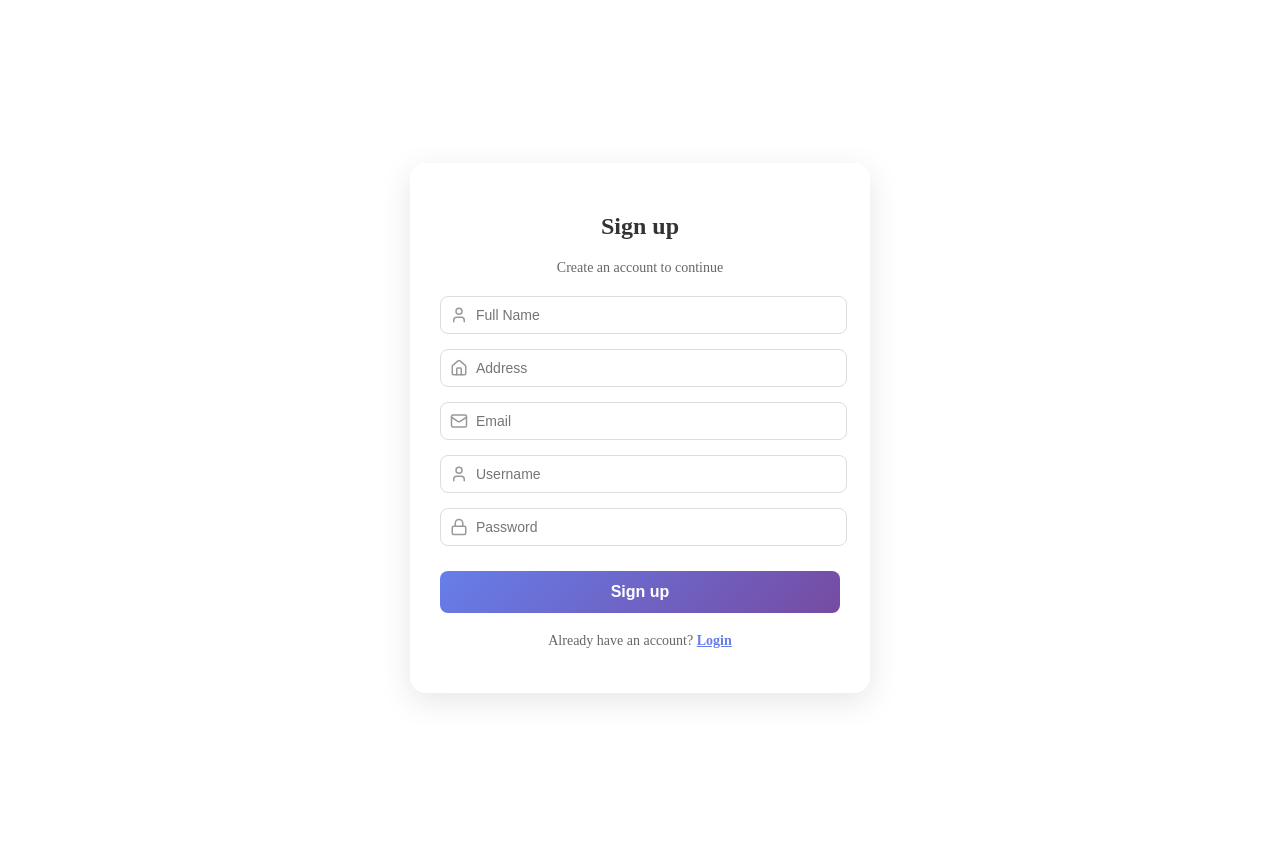
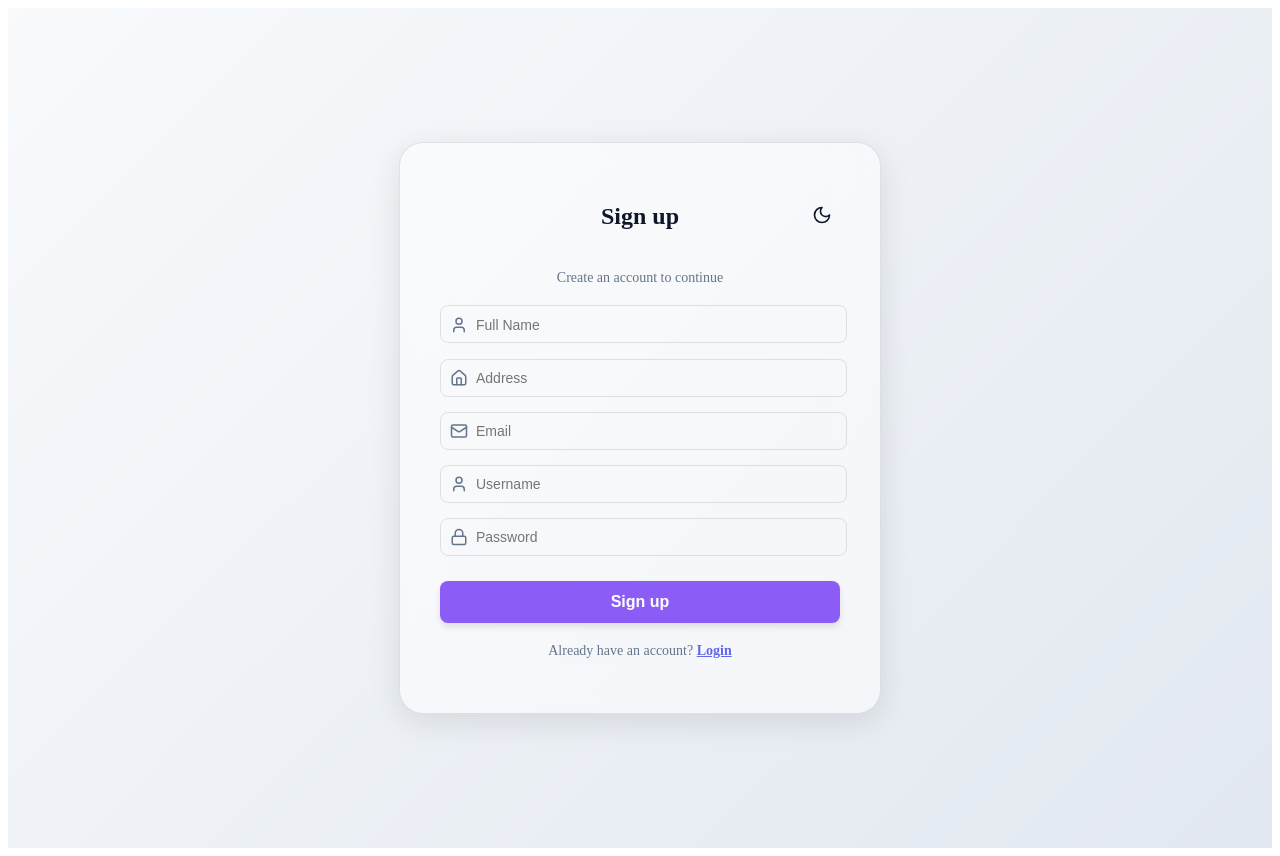
Before and after one commit to sagnik-004/Jurisdict, a React (Vite) app in the folder frontend/: page /d/register in a window 1280 px wide. Both pictures are taken after a click on the element "Sign up". Built offline with nearby package versions, Linux system fonts and the light colour scheme.

Commit message:
website name and detainee update

```diff
--- a/frontend/index.html
+++ b/frontend/index.html
@@ -3,7 +3,7 @@
   <head>
     <meta charset="UTF-8" />
     <meta name="viewport" content="width=device-width, initial-scale=1.0" />
-    <title>Themisync</title>
+    <title>JurisDict</title>
   </head>
   <body>
     <div id="root"></div>
--- a/frontend/src/components/signinsignup/DetaineeSigninSignup.jsx
+++ b/frontend/src/components/signinsignup/DetaineeSigninSignup.jsx
@@ -1,7 +1,8 @@
-import { useState } from "react";
+import React, { useState } from "react";
 import { axiosInstance } from "../../lib/axios";
 import { useNavigate } from "react-router-dom";
-import { User, Mail, Lock, Home } from "lucide-react";
+import { User, Mail, Lock, Home, Sun, Moon } from "lucide-react";
+import { motion } from "framer-motion";
 
 const DetaineeSigninSignup = () => {
   const [isSignin, setIsSignin] = useState(true);
@@ -15,6 +16,9 @@ const DetaineeSigninSignup = () => {
   });
   const [error, setError] = useState(null);
   const [message, setMessage] = useState(null);
+  const [isLoading, setIsLoading] = useState(false);
+  const [darkMode, setDarkMode] = useState(false);
+
   const navigate = useNavigate();
 
   const toggleForm = () => {
@@ -41,9 +45,12 @@ const DetaineeSigninSignup = () => {
 
   const handleSubmit = async (e) => {
     e.preventDefault();
+    setIsLoading(true);
+    setError(null);
+    setMessage(null);
 
+    try {
       if (!isSignin) {
-      try {
         const response = await axiosInstance.post(
           "/detainee/signup",
           {
@@ -57,19 +64,10 @@ const DetaineeSigninSignup = () => {
         );
 
         setMessage("Sign-up successful! Redirecting...");
-        setError(null);
-
         setTimeout(() => {
           navigate(`/d/${response.data.username}`);
         }, 1500);
-
-      } catch (err) {
-        console.error('Signup Error:', err.response?.data);
-        setError(err.response?.data?.message || "Error signing up");
-        setMessage(null);
-      }
       } else {
-      try {
         const response = await axiosInstance.post(
           "/detainee/login",
           {
@@ -80,54 +78,120 @@ const DetaineeSigninSignup = () => {
         );
 
         setMessage("Login successful! Redirecting...");
-        setError(null);
-
         setTimeout(() => {
           navigate(`/d/${response.data.username}`);
         }, 1500);
-
+      }
     } catch (err) {
-        console.error('Login Error:', err.response?.data);
-        setError(err.response?.data?.message || "Error logging in");
-        setMessage(null);
-      }
+      setError(err.response?.data?.message || "An error occurred. Please try again.");
+    } finally {
+      setIsLoading(false);
     }
   };
 
+  const colors = {
+    background: darkMode ? "#0F172A" : "#F8FAFC",
+    text: darkMode ? "#F1F5F9" : "#0F172A",
+    muted: darkMode ? "#94A3B8" : "#64748B",
+    primary: darkMode ? "#818CF8" : "#6366F1",
+    secondary: darkMode ? "#EC4899" : "#EC4899",
+    glass: darkMode ? "rgba(15, 23, 42, 0.5)" : "rgba(255, 255, 255, 0.5)",
+    border: darkMode ? "rgba(255, 255, 255, 0.1)" : "rgba(0, 0, 0, 0.1)",
+  };
+
   return (
+    <motion.div
+      initial={{ opacity: 0 }}
+      animate={{ opacity: 1 }}
+      transition={{ duration: 0.5 }}
+      style={{
+        display: "flex",
+        justifyContent: "center",
+        alignItems: "center",
+        minHeight: "100vh",
+        background: darkMode
+          ? "linear-gradient(135deg, #0F172A, #1E293B)"
+          : "linear-gradient(135deg, #F8FAFC, #E2E8F0)",
+        padding: "20px",
+      }}
+    >
+      <motion.div
+        initial={{ y: -20, opacity: 0 }}
+        animate={{ y: 0, opacity: 1 }}
+        transition={{ duration: 0.5, delay: 0.2 }}
+        style={{
+          background: colors.glass,
+          padding: "40px",
+          borderRadius: "24px",
+          backdropFilter: "blur(20px)",
+          boxShadow: darkMode
+            ? "0 8px 32px rgba(0, 0, 0, 0.2)"
+            : "0 8px 32px rgba(0, 0, 0, 0.1)",
+          width: "100%",
+          maxWidth: "400px",
+          textAlign: "center",
+          border: `1px solid ${colors.border}`,
+        }}
+      >
         <div
           style={{
             display: "flex",
             justifyContent: "center",
             alignItems: "center",
-        minHeight: "100vh",
-        background: "#ffffff",
-        padding: "20px",
+            marginBottom: "20px",
+            position: "relative",
           }}
         >
-      <div
+          <motion.h2
+            initial={{ opacity: 0, y: -10 }}
+            animate={{ opacity: 1, y: 0 }}
+            transition={{ duration: 0.5, delay: 0.4 }}
             style={{
-          background: "rgba(255, 255, 255, 0.9)",
-          padding: "30px",
-          borderRadius: "16px",
-          boxShadow: "0 8px 32px rgba(0, 0, 0, 0.1)",
-          width: "100%",
-          maxWidth: "400px",
+              color: colors.text,
+              fontSize: "24px",
+              fontWeight: "700",
               textAlign: "center",
+              flex: 1,
             }}
           >
-        <h2 style={{ marginBottom: "20px", color: "#333", fontSize: "24px", fontWeight: "600" }}>
             {isSignin ? "Login" : "Sign up"}
-        </h2>
-        <p style={{ color: "#666", marginBottom: "20px", fontSize: "14px" }}>
+          </motion.h2>
+          <motion.button
+            onClick={() => setDarkMode(!darkMode)}
+            whileHover={{ scale: 1.1 }}
+            whileTap={{ scale: 0.9 }}
+            style={{
+              padding: "8px",
+              borderRadius: "8px",
+              background: "none",
+              border: "none",
+              cursor: "pointer",
+              color: colors.text,
+              position: "absolute",
+              right: 0,
+            }}
+          >
+            {darkMode ? <Sun size={20} /> : <Moon size={20} />}
+          </motion.button>
+        </div>
+
+        <motion.p
+          initial={{ opacity: 0, y: -10 }}
+          animate={{ opacity: 1, y: 0 }}
+          transition={{ duration: 0.5, delay: 0.6 }}
+          style={{ color: colors.muted, marginBottom: "20px", fontSize: "14px" }}
+        >
           {isSignin ? "Login to continue" : "Create an account to continue"}
-        </p>
+        </motion.p>
 
         {error && (
-          <div
+          <motion.div
+            initial={{ opacity: 0, y: -10 }}
+            animate={{ opacity: 1, y: 0 }}
+            transition={{ duration: 0.5 }}
             style={{
-              backgroundColor: "#ffebee",
-              color: "#c62828",
+              backgroundColor: darkMode ? "#FFEBEE20" : "#FFEBEE",
+              color: "#C62828",
               padding: "10px",
               borderRadius: "8px",
               marginBottom: "20px",
@@ -135,14 +199,17 @@ const DetaineeSigninSignup = () => {
             }}
           >
             {error}
-          </div>
+          </motion.div>
         )}
 
         {message && (
-          <div
+          <motion.div
+            initial={{ opacity: 0, y: -10 }}
+            animate={{ opacity: 1, y: 0 }}
+            transition={{ duration: 0.5 }}
             style={{
-              backgroundColor: "#e8f5e9",
-              color: "#2e7d32",
+              backgroundColor: darkMode ? "#E8F5E920" : "#E8F5E9",
+              color: "#2E7D32",
               padding: "10px",
               borderRadius: "8px",
               marginBottom: "20px",
@@ -150,16 +217,27 @@ const DetaineeSigninSignup = () => {
             }}
           >
             {message}
-          </div>
+          </motion.div>
         )}
 
         <form onSubmit={handleSubmit}>
+          <motion.div
+            initial={{ opacity: 0, y: -10 }}
+            animate={{ opacity: 1, y: 0 }}
+            transition={{ duration: 0.5, delay: 0.8 }}
+          >
             {!isSignin ? (
               <>
                 <div style={{ position: "relative", marginBottom: "15px" }}>
                   <User
                     size={18}
-                  style={{ position: "absolute", left: "10px", top: "50%", transform: "translateY(-50%)", color: "#999" }}
+                    style={{
+                      position: "absolute",
+                      left: "10px",
+                      top: "50%",
+                      transform: "translateY(-50%)",
+                      color: colors.muted,
+                    }}
                   />
                   <input
                     type="text"
@@ -171,17 +249,26 @@ const DetaineeSigninSignup = () => {
                     style={{
                       width: "calc(100% - 40px)",
                       padding: "10px 10px 10px 35px",
-                    border: "1px solid #ddd",
+                      border: `1px solid ${colors.border}`,
                       borderRadius: "8px",
                       outline: "none",
                       fontSize: "14px",
+                      background: "none",
+                      color: colors.text,
+                      transition: "border-color 0.2s ease",
                     }}
                   />
                 </div>
                 <div style={{ position: "relative", marginBottom: "15px" }}>
                   <Home
                     size={18}
-                  style={{ position: "absolute", left: "10px", top: "50%", transform: "translateY(-50%)", color: "#999" }}
+                    style={{
+                      position: "absolute",
+                      left: "10px",
+                      top: "50%",
+                      transform: "translateY(-50%)",
+                      color: colors.muted,
+                    }}
                   />
                   <input
                     type="text"
@@ -193,17 +280,26 @@ const DetaineeSigninSignup = () => {
                     style={{
                       width: "calc(100% - 40px)",
                       padding: "10px 10px 10px 35px",
-                    border: "1px solid #ddd",
+                      border: `1px solid ${colors.border}`,
                       borderRadius: "8px",
                       outline: "none",
                       fontSize: "14px",
+                      background: "none",
+                      color: colors.text,
+                      transition: "border-color 0.2s ease",
                     }}
                   />
                 </div>
                 <div style={{ position: "relative", marginBottom: "15px" }}>
                   <Mail
                     size={18}
-                  style={{ position: "absolute", left: "10px", top: "50%", transform: "translateY(-50%)", color: "#999" }}
+                    style={{
+                      position: "absolute",
+                      left: "10px",
+                      top: "50%",
+                      transform: "translateY(-50%)",
+                      color: colors.muted,
+                    }}
                   />
                   <input
                     type="email"
@@ -215,17 +311,26 @@ const DetaineeSigninSignup = () => {
                     style={{
                       width: "calc(100% - 40px)",
                       padding: "10px 10px 10px 35px",
-                    border: "1px solid #ddd",
+                      border: `1px solid ${colors.border}`,
                       borderRadius: "8px",
                       outline: "none",
                       fontSize: "14px",
+                      background: "none",
+                      color: colors.text,
+                      transition: "border-color 0.2s ease",
                     }}
                   />
                 </div>
                 <div style={{ position: "relative", marginBottom: "15px" }}>
                   <User
                     size={18}
-                  style={{ position: "absolute", left: "10px", top: "50%", transform: "translateY(-50%)", color: "#999" }}
+                    style={{
+                      position: "absolute",
+                      left: "10px",
+                      top: "50%",
+                      transform: "translateY(-50%)",
+                      color: colors.muted,
+                    }}
                   />
                   <input
                     type="text"
@@ -237,17 +342,63 @@ const DetaineeSigninSignup = () => {
                     style={{
                       width: "calc(100% - 40px)",
                       padding: "10px 10px 10px 35px",
-                    border: "1px solid #ddd",
+                      border: `1px solid ${colors.border}`,
                       borderRadius: "8px",
                       outline: "none",
                       fontSize: "14px",
+                      background: "none",
+                      color: colors.text,
+                      transition: "border-color 0.2s ease",
                     }}
                   />
                 </div>
+              </>
+            ) : (
+              <>
+                <div style={{ position: "relative", marginBottom: "15px" }}>
+                  <Mail
+                    size={18}
+                    style={{
+                      position: "absolute",
+                      left: "10px",
+                      top: "50%",
+                      transform: "translateY(-50%)",
+                      color: colors.muted,
+                    }}
+                  />
+                  <input
+                    type="text"
+                    name="usernameOrEmail"
+                    value={formData.usernameOrEmail}
+                    placeholder="Username or Email"
+                    required
+                    onChange={handleChange}
+                    style={{
+                      width: "calc(100% - 40px)",
+                      padding: "10px 10px 10px 35px",
+                      border: `1px solid ${colors.border}`,
+                      borderRadius: "8px",
+                      outline: "none",
+                      fontSize: "14px",
+                      background: "none",
+                      color: colors.text,
+                      transition: "border-color 0.2s ease",
+                    }}
+                  />
+                </div>
+              </>
+            )}
+
             <div style={{ position: "relative", marginBottom: "15px" }}>
               <Lock
                 size={18}
-                  style={{ position: "absolute", left: "10px", top: "50%", transform: "translateY(-50%)", color: "#999" }}
+                style={{
+                  position: "absolute",
+                  left: "10px",
+                  top: "50%",
+                  transform: "translateY(-50%)",
+                  color: colors.muted,
+                }}
               />
               <input
                 type="password"
@@ -259,68 +410,28 @@ const DetaineeSigninSignup = () => {
                 style={{
                   width: "calc(100% - 40px)",
                   padding: "10px 10px 10px 35px",
-                    border: "1px solid #ddd",
+                  border: `1px solid ${colors.border}`,
                   borderRadius: "8px",
                   outline: "none",
                   fontSize: "14px",
+                  background: "none",
+                  color: colors.text,
+                  transition: "border-color 0.2s ease",
                 }}
               />
             </div>
-            </>
-          ) : (
-            <>
-              <div style={{ position: "relative", marginBottom: "15px" }}>
-                <Mail
-                  size={18}
-                  style={{ position: "absolute", left: "10px", top: "50%", transform: "translateY(-50%)", color: "#999" }}
-                />
-                <input
-                  type="text"
-                  name="usernameOrEmail"
-                  value={formData.usernameOrEmail}
-                  placeholder="Username or Email"
-                  required
-                  onChange={handleChange}
-                  style={{
-                    width: "calc(100% - 40px)",
-                    padding: "10px 10px 10px 35px",
-                    border: "1px solid #ddd",
-                    borderRadius: "8px",
-                    outline: "none",
-                    fontSize: "14px",
-                  }}
-                />
-              </div>
-              <div style={{ position: "relative", marginBottom: "15px" }}>
-                <Lock
-                  size={18}
-                  style={{ position: "absolute", left: "10px", top: "50%", transform: "translateY(-50%)", color: "#999" }}
-                />
-                <input
-                  type="password"
-                  name="password"
-                  value={formData.password}
-                  placeholder="Password"
-                  required
-                  onChange={handleChange}
-                  style={{
-                    width: "calc(100% - 40px)",
-                    padding: "10px 10px 10px 35px",
-                    border: "1px solid #ddd",
-                    borderRadius: "8px",
-                    outline: "none",
-                    fontSize: "14px",
-                  }}
-                />
-              </div>
-            </>
-          )}
-          <button
+          </motion.div>
+
+          <motion.button
+            initial={{ opacity: 0, y: -10 }}
+            animate={{ opacity: 1, y: 0 }}
+            transition={{ duration: 0.5, delay: 1.0 }}
             type="submit"
+            disabled={isLoading}
             style={{
               width: "100%",
               padding: "12px",
-              background: "linear-gradient(135deg, #667eea 0%, #764ba2 100%)",
+              background: "#8B5CF6",
               color: "white",
               border: "none",
               borderRadius: "8px",
@@ -328,26 +439,30 @@ const DetaineeSigninSignup = () => {
               fontSize: "16px",
               fontWeight: "600",
               marginTop: "10px",
-              transition: "background 0.3s ease",
+              transition: "transform 0.2s ease, box-shadow 0.2s ease",
+              boxShadow: darkMode
+                ? "0 4px 6px rgba(0, 0, 0, 0.2)"
+                : "0 4px 6px rgba(0, 0, 0, 0.1)",
             }}
-            onMouseOver={(e) => {
-              e.target.style.background = "linear-gradient(135deg, #764ba2 0%, #667eea 100%)";
-            }}
-            onMouseOut={(e) => {
-              e.target.style.background = "linear-gradient(135deg, #667eea 0%, #764ba2 100%)";
-            }}
+            whileHover={{ scale: 1.02 }}
+            whileTap={{ scale: 0.98 }}
           >
-            {isSignin ? "Login" : "Sign up"}
-          </button>
+            {isLoading ? "Processing..." : isSignin ? "Login" : "Sign up"}
+          </motion.button>
         </form>
 
-        <div style={{ marginTop: "20px", fontSize: "14px", color: "#666" }}>
+        <motion.div
+          initial={{ opacity: 0, y: -10 }}
+          animate={{ opacity: 1, y: 0 }}
+          transition={{ duration: 0.5, delay: 1.1 }}
+          style={{ marginTop: "20px", fontSize: "14px", color: colors.muted }}
+        >
           <p>
             {isSignin ? "Don't have an account? " : "Already have an account? "}
             <span
               onClick={toggleForm}
               style={{
-                color: "#667eea",
+                color: colors.primary,
                 cursor: "pointer",
                 fontWeight: "600",
                 textDecoration: "underline",
@@ -356,9 +471,9 @@ const DetaineeSigninSignup = () => {
               {isSignin ? "Sign up" : "Login"}
             </span>
           </p>
-        </div>
-      </div>
-    </div>
+        </motion.div>
+      </motion.div>
+    </motion.div>
   );
 };
 
```
Lines whose indentation alone changed are shown as unchanged.
